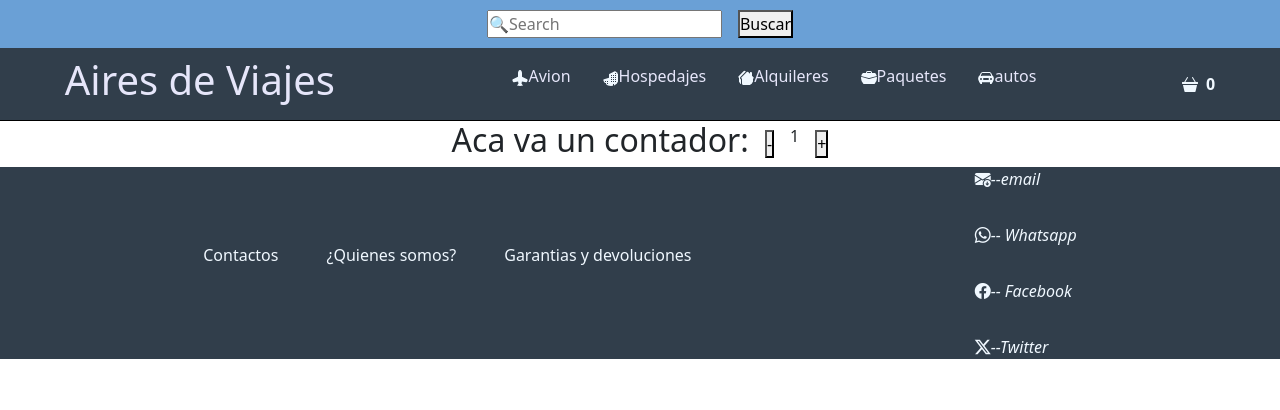
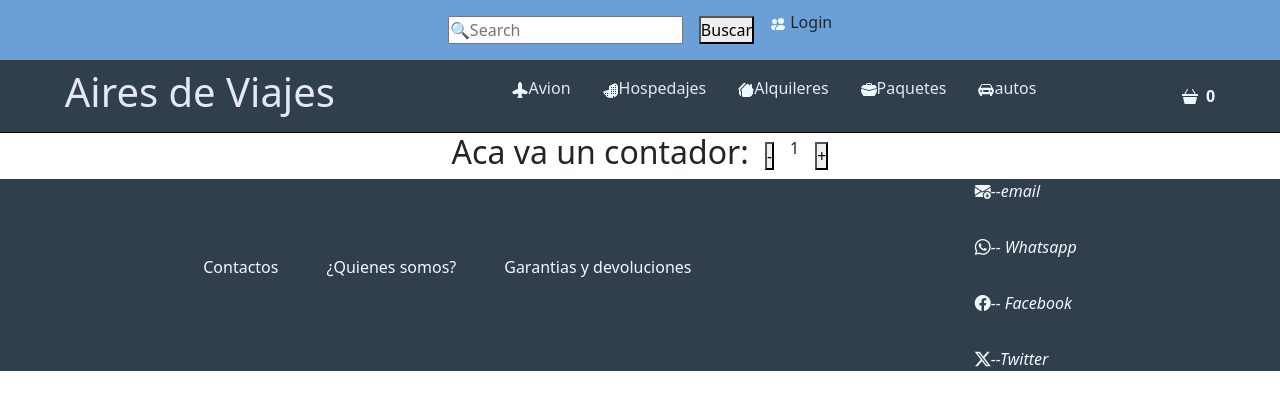
Before and after one commit to FacuCampos/Aires-de-viaje, a React (Vite) app: page / in a window 1280 px wide. Shown: the top 410 px of the page. Built offline with nearby package versions, Linux system fonts and the light colour scheme.

Commit message:
se agrego componentes Search + Footer

```diff
--- a/src/SearchInput/SearchInput.jsx
+++ b/src/SearchInput/SearchInput.jsx
@@ -1,12 +1,13 @@
 import "./SearchInput.css"
+import { PeopleFill } from 'react-bootstrap-icons'
 
 const SearchInput = () => {
   return (
     <div className="container-Search">
 
-    <input type="text" placeholder="🔍Search"/>
+    <input  type="text" placeholder="🔍Search"/>
     <button type="submit">Buscar</button>
-
+ <p><PeopleFill/> Login</p>
  </div>
 )
 }
```
